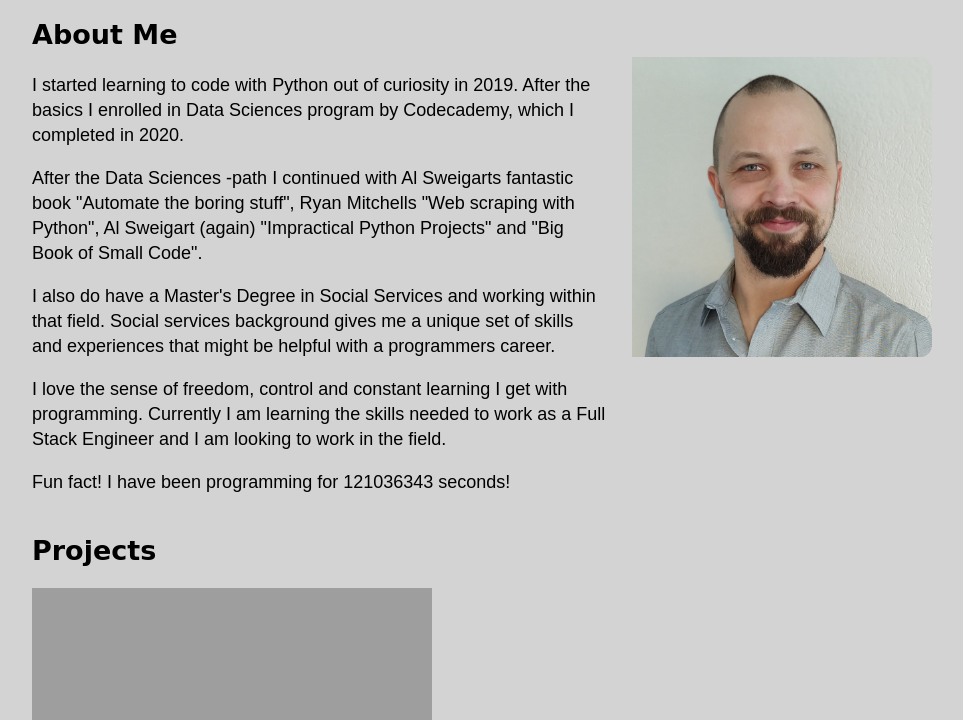
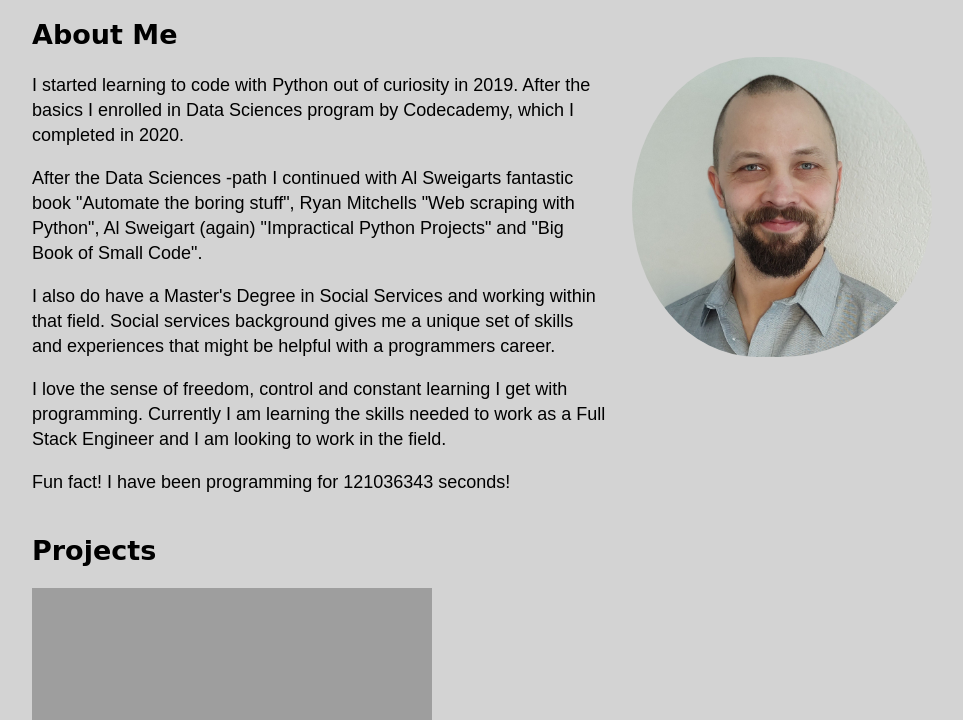
Before and after one commit to arttuheinila/arttuheinila.github.io, a plain HTML site: page index.html in a window 1280 px wide. Shown: the part 80-800 px from the top of the page, without its empty margins (158-1121 px from the left). Drawn offline with Linux system fonts and the light colour scheme; a web font is replaced by a local one.

Commit message:
add round border radius for image

```diff
--- a/style.css
+++ b/style.css
@@ -73,7 +73,7 @@ li {
     margin-top: 60px;
     width: 300px;
     height: 75%;
-    border-radius: 12px;
+    border-radius: 360px;
     padding-left: 25px;
 }
 
```
